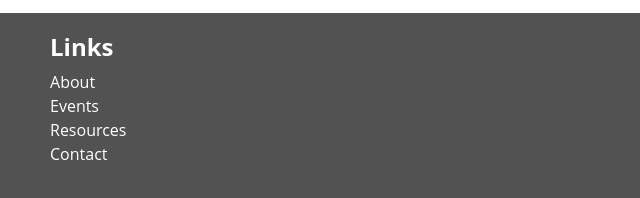
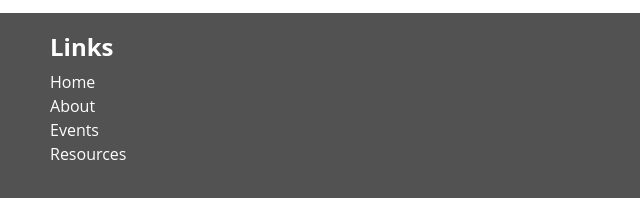
Before and after one commit to BraveLittleTodoList/mkediscdogs, a website: page index.html in a window 1280 px wide. Shown: the part 1283-1481 px from the top of the page, 130-770 px from the left. Drawn offline with nearby package versions, Linux system fonts and the light colour scheme.

Commit message:
Edit index.html and git test

```diff
--- a/index.html
+++ b/index.html
@@ -109,10 +109,10 @@
                 <div class="col-6 offset-1 d-none d-sm-block text-white">
                     <h4><strong>Links</strong></h4>
                     <ul class="list-unstyled">
+                        <li><a href="index.html" class="text-white">Home</a></li>
                         <li><a href="aboutus.html" class="text-white">About</a></li>
                         <li><a href="events.html" class="text-white">Events</a></li>
                         <li><a href="resources.html" class="text-white">Resources</a></li>
-                        <li><a href="#" class="text-white">Contact</a></li>
                     </ul>
                 </div>
                 <div class="col text-center">
```
